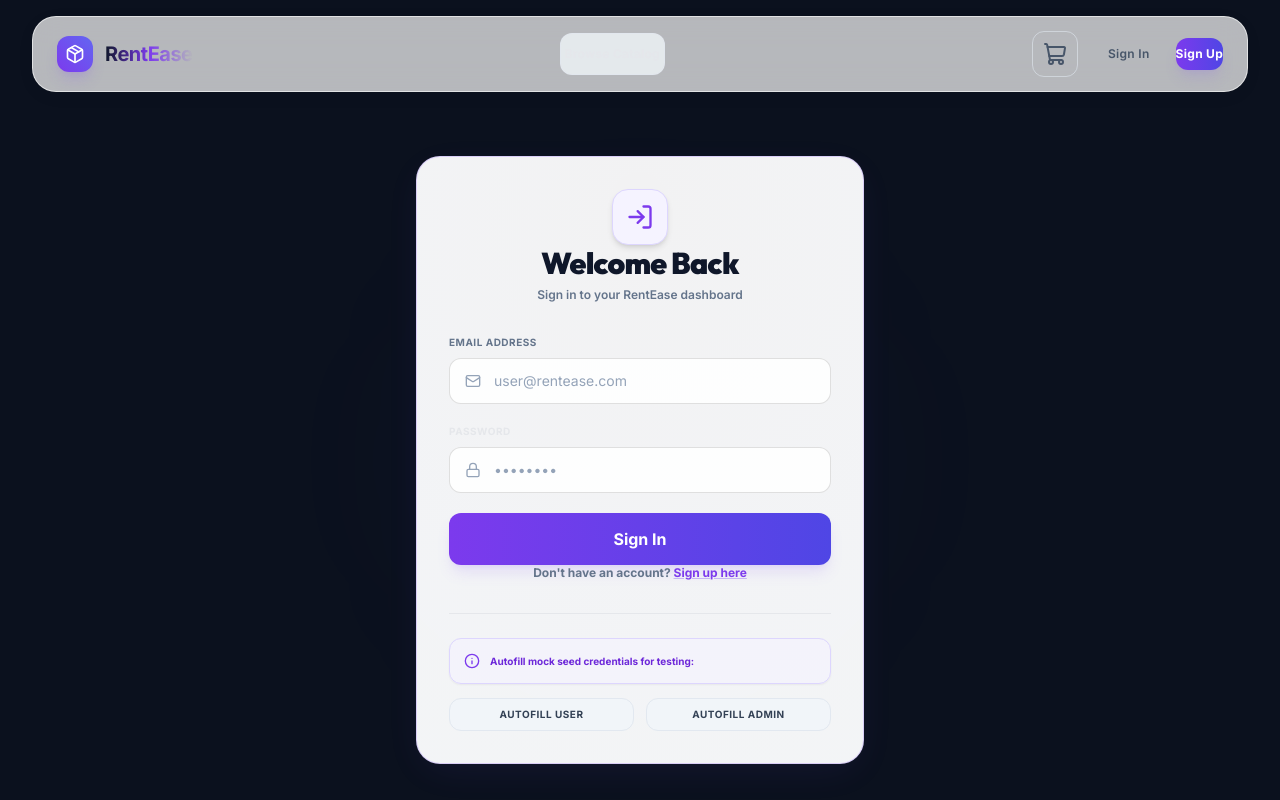
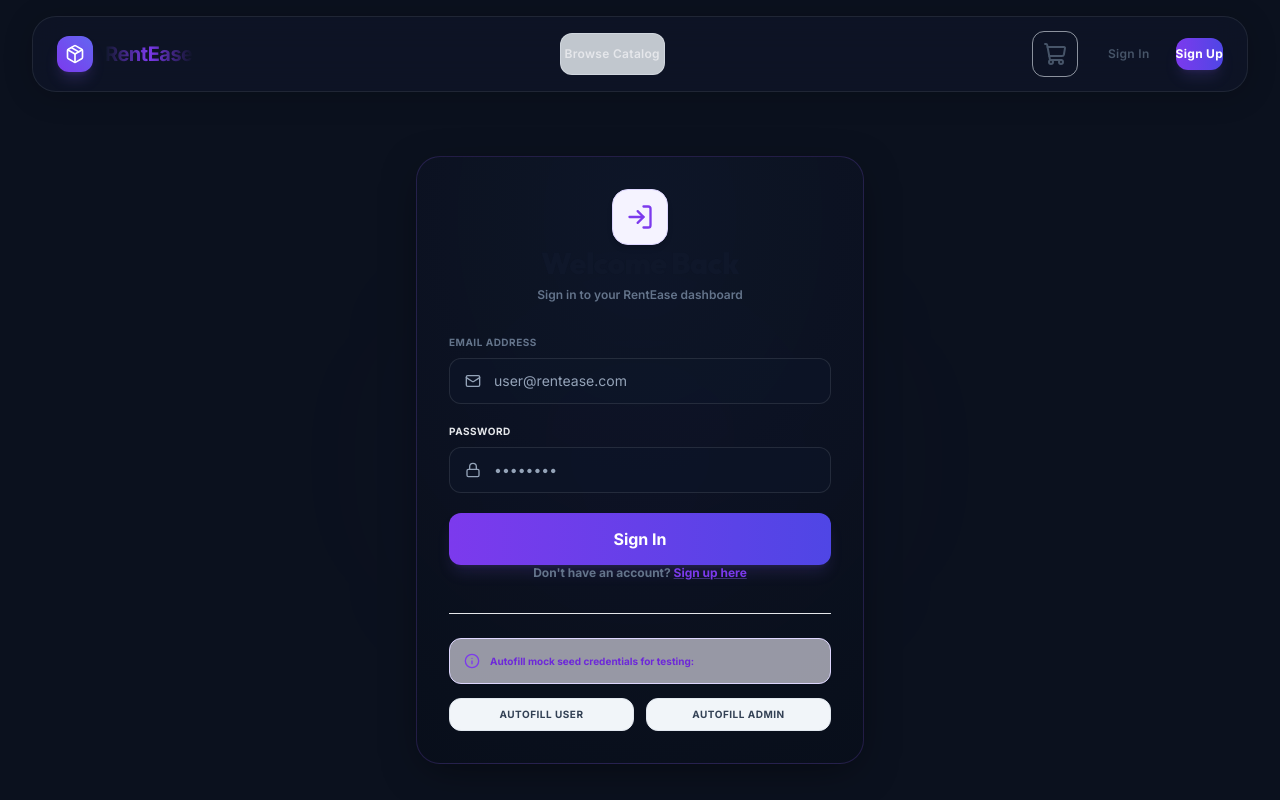
Before and after one commit to harshal-fullstack/RentEase, a React app in the folder frontend/: page /login in a window 1280 px wide. Shown: the top 800 px of the page. Built offline with nearby package versions, Linux system fonts and the light colour scheme; the HTML template or start-up script is replaced by a standard one.

Commit message:
css changeed

```diff
--- a/frontend/src/index.css
+++ b/frontend/src/index.css
@@ -6,18 +6,18 @@
 
 :root {
   font-family: 'Inter', sans-serif;
-  color-scheme: light;
+  color-scheme: dark;
 }
 
 body {
   margin: 0;
   min-height: 100vh;
-  background-color: #f6f8fc;
+  background-color: #0b111e;
   background-image:
-    radial-gradient(at 0% 0%, rgba(139, 92, 246, 0.04) 0px, transparent 50%),
-    radial-gradient(at 100% 100%, rgba(99, 102, 241, 0.04) 0px, transparent 50%),
-    radial-gradient(at 50% 50%, rgba(6, 182, 212, 0.01) 0px, transparent 50%);
-  color: #1e293b;
+    radial-gradient(at 0% 0%, rgba(139, 92, 246, 0.08) 0px, transparent 50%),
+    radial-gradient(at 100% 100%, rgba(99, 102, 241, 0.08) 0px, transparent 50%),
+    radial-gradient(at 50% 50%, rgba(6, 182, 212, 0.03) 0px, transparent 50%);
+  color: #f1f5f9;
   overflow-x: hidden;
 }
 
@@ -31,44 +31,44 @@
   height: 6px;
 }
 ::-webkit-scrollbar-track {
-  background: #f6f8fc;
+  background: #0b111e;
 }
 ::-webkit-scrollbar-thumb {
-  background: #cbd5e1;
+  background: #1e293b;
   border-radius: 9999px;
 }
 ::-webkit-scrollbar-thumb:hover {
-  background: #94a3b8;
+  background: #334155;
 }
 
-/* Premium Glassmorphism Classes for Light Theme */
+/* Premium Glassmorphism Classes for Dark Theme */
 .glass {
-  background: rgba(255, 255, 255, 0.7);
+  background: rgba(15, 23, 42, 0.6);
   backdrop-filter: blur(16px);
   -webkit-backdrop-filter: blur(16px);
-  border: 1px solid rgba(255, 255, 255, 0.6);
-  box-shadow: 0 4px 20px -2px rgba(0, 0, 0, 0.05);
+  border: 1px solid rgba(255, 255, 255, 0.08);
+  box-shadow: 0 4px 30px rgba(0, 0, 0, 0.2);
 }
 
 .glass-premium {
-  background: radial-gradient(120% 120% at 50% 10%, rgba(255, 255, 255, 0.95) 0%, rgba(248, 250, 252, 0.98) 100%);
+  background: radial-gradient(120% 120% at 50% 10%, rgba(15, 23, 42, 0.85) 0%, rgba(8, 13, 24, 0.95) 100%);
   backdrop-filter: blur(24px);
   -webkit-backdrop-filter: blur(24px);
-  border: 1px solid rgba(139, 92, 246, 0.25);
-  box-shadow: 0 10px 40px -10px rgba(139, 92, 246, 0.1);
+  border: 1px solid rgba(139, 92, 246, 0.2);
+  box-shadow: 0 10px 40px -10px rgba(0, 0, 0, 0.5);
 }
 
 .glass-input {
-  background: rgba(255, 255, 255, 0.85);
-  border: 1px solid rgba(0, 0, 0, 0.12);
-  color: #0f172a;
+  background: rgba(15, 23, 42, 0.5);
+  border: 1px solid rgba(255, 255, 255, 0.1);
+  color: #f1f5f9;
   transition: all 0.3s cubic-bezier(0.4, 0, 0.2, 1);
 }
 
 .glass-input:focus {
-  background: #ffffff;
-  border-color: rgba(139, 92, 246, 0.6);
-  box-shadow: 0 0 15px -3px rgba(139, 92, 246, 0.15);
+  background: rgba(15, 23, 42, 0.8);
+  border-color: rgba(139, 92, 246, 0.5);
+  box-shadow: 0 0 15px -3px rgba(139, 92, 246, 0.25);
   outline: none;
 }
 
@@ -155,7 +155,7 @@
   height: 2px;
   bottom: -4px;
   left: 0;
-  background: linear-gradient(90deg, #8b5cf6, #indigo-500);
+  background: linear-gradient(90deg, #8b5cf6, #6366f1);
   transform-origin: bottom right;
   transition: transform 0.25s ease-out;
 }
```
